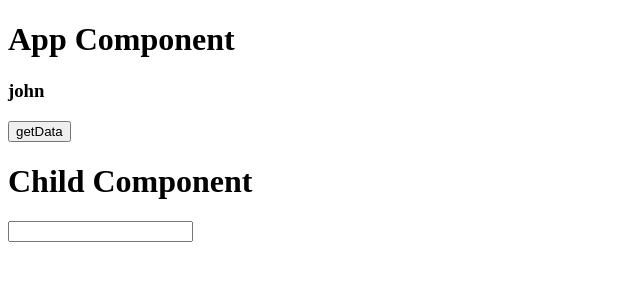
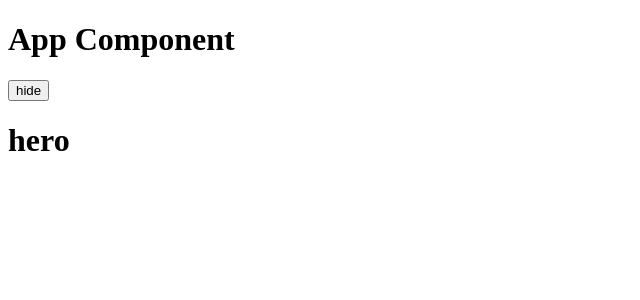
Before and after one commit to PratikSomwanshi/Angular_Start, an Angular app: page / in a window 1280 px wide. Shown: the top 300 px of the page, without its empty margins (0-640 px from the left). Built offline with nearby package versions, Linux system fonts and the light colour scheme.

Commit message:
done with ngIf: conditional rendering

```diff
--- a/src/app/app.component.html
+++ b/src/app/app.component.html
@@ -5,7 +5,9 @@
   <!-- name is property on app-props component and we can use dynamic field also to provide data -->
   <!-- <app-props [name]="name"></app-props> -->
   <!--$ is a special character to showcase its a template string -->
-  <h3>{{name}}</h3>
-  <button (click)="getData()">getData</button>
-  <app-child></app-child>
+  <!-- <h3>{{name}}</h3>
+    <button (click)="getData()">getData</button>
+    <app-child></app-child> -->
+
+  <app-ngif></app-ngif>
 </div>
--- a/src/app/app.module.ts
+++ b/src/app/app.module.ts
@@ -7,6 +7,7 @@ import { CounterComponent } from './counter/counter.component';
 import { PropsComponent } from './props/props.component';
 import { ChildComponent } from './child/child.component';
 import { FormsModule } from '@angular/forms';
+import { NgifComponent } from './ngif/ngif.component';
 
 @NgModule({
   declarations: [
@@ -14,6 +15,7 @@ import { FormsModule } from '@angular/forms';
     CounterComponent,
     PropsComponent,
     ChildComponent,
+    NgifComponent,
   ],
   imports: [BrowserModule, AppRoutingModule, FormsModule],
   providers: [],
--- /dev/null
+++ b/src/app/ngif/ngif.component.html
@@ -0,0 +1,19 @@
+<div>
+    <button (click)="toggle()">{{ show ? "hide" : "show"}}</button>
+    <!-- *ngIf will work as if for template -->
+    <!-- when show is false it will show rohan name template -->
+    <!-- when show is true it will show below div -->
+    <div *ngIf="show then rohan2 else rohan" class="model">
+        <h1>hand</h1>
+    </div>
+
+</div>
+
+<!-- ng template is not actual dom its a dummy one not reflected on actual dom  -->
+<ng-template #rohan>
+    <h1>rohan</h1>
+</ng-template>
+
+<ng-template #rohan2>
+    <h1>hero</h1>
+</ng-template>
--- /dev/null
+++ b/src/app/ngif/ngif.component.ts
@@ -0,0 +1,14 @@
+import { Component } from '@angular/core';
+
+@Component({
+  selector: 'app-ngif',
+  templateUrl: './ngif.component.html',
+  styleUrl: './ngif.component.scss',
+})
+export class NgifComponent {
+  show = true;
+
+  toggle() {
+    this.show = !this.show;
+  }
+}
```
Also changed, not shown: src/app/ngif/ngif.component.scss (added), 1 other file (tests, documents, lock files or other folders).
